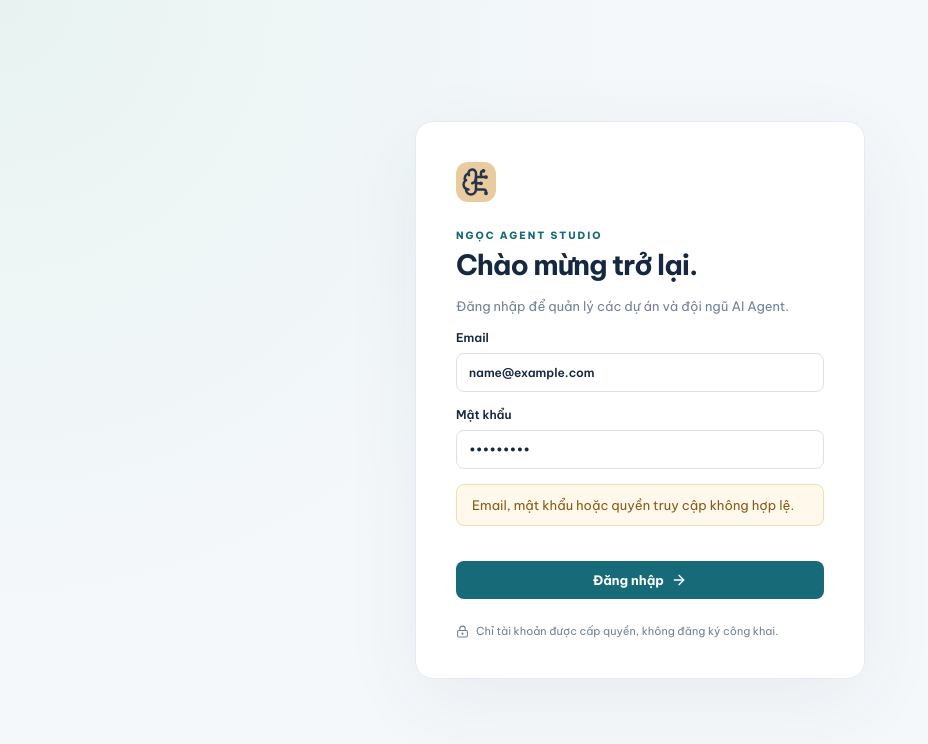
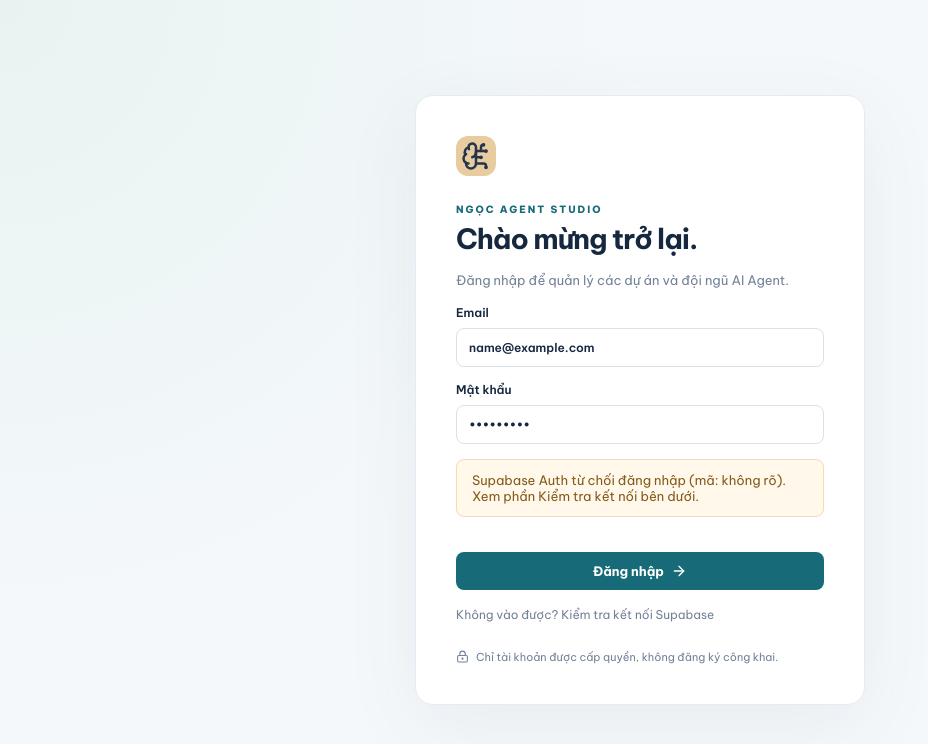
Before and after one commit to suvietai-stack/Ngoc-agent-studio, a Next.js app: page / in a window 1280 px wide. Both pictures are taken after typing "name@example.com", "Sample123" into the empty fields and a click on the button "Đăng nhập". Shown: the top 744 px of the page, without its empty margins (0-928 px from the left). Built offline with nearby package versions, Linux system fonts and the light colour scheme; no server answers.

Commit message:
fix: distinguish invalid credentials from Supabase connection and expired-session errors

```diff
--- a/src/components/login.tsx
+++ b/src/components/login.tsx
@@ -1,6 +1,50 @@
 "use client";
 import {useState} from "react";
 import {useRouter} from "next/navigation";
+import Link from "next/link";
 import {createClient} from "@/lib/supabase/browser";
 import {BrainCircuit,ArrowRight,LockKeyhole} from "lucide-react";
-export function Login(){const router=useRouter(),[email,setEmail]=useState(""),[password,setPassword]=useState(""),[error,setError]=useState(""),[busy,setBusy]=useState(false);async function submit(e:React.FormEvent){e.preventDefault();setBusy(true);setError("");const {error}=await createClient().auth.signInWithPassword({email,password});setBusy(false);if(error){setError("Email, mật khẩu hoặc quyền truy cập không hợp lệ.");return}router.refresh()}return <main className="screen"><section className="auth-card"><div className="brand-logo"><BrainCircuit size={30}/></div><span className="eyebrow">NGỌC AGENT STUDIO</span><h1>Chào mừng trở lại.</h1><p>Đăng nhập để quản lý các dự án và đội ngũ AI Agent.</p><form onSubmit={submit} className="form-stack"><label>Email<input type="email" value={email} onChange={e=>setEmail(e.target.value)} autoComplete="username" required placeholder="Email cá nhân"/></label><label>Mật khẩu<input type="password" value={password} onChange={e=>setPassword(e.target.value)} autoComplete="current-password" required/></label>{error&&<div className="alert">{error}</div>}<button className="primary full" disabled={busy}>{busy?"Đang đăng nhập...":"Đăng nhập"} <ArrowRight size={16}/></button></form><small className="privacy"><LockKeyhole size={13}/> Chỉ tài khoản được cấp quyền, không đăng ký công khai.</small></section></main>}
+
+export function Login(){
+ const router=useRouter();
+ const [email,setEmail]=useState("");
+ const [password,setPassword]=useState("");
+ const [error,setError]=useState("");
+ const [busy,setBusy]=useState(false);
+
+ async function submit(e:React.FormEvent){
+  e.preventDefault();
+  if(busy)return;
+  setBusy(true);
+  setError("");
+  try{
+   const {error:authError}=await createClient().auth.signInWithPassword({email,password});
+   if(authError){
+    if(authError.code==="invalid_credentials")setError("Email hoặc mật khẩu không đúng. Bạn có thể kiểm tra tài khoản rồi thử lại.");
+    else if(authError.code==="over_request_rate_limit")setError("Bạn đăng nhập quá nhiều lần. Vui lòng thử lại sau khi hết giới hạn.");
+    else if(authError.code==="refresh_token_already_used")setError("Phiên đăng nhập cũ đã hết hiệu lực. Đóng các tab Studio cũ và mở lại trang này.");
+    else setError("Supabase Auth từ chối đăng nhập (mã: "+(authError.code||"không rõ")+"). Xem phần Kiểm tra kết nối bên dưới.");
+    return;
+   }
+   router.refresh();
+  }catch{
+   setError("Không liên hệ được với Supabase Auth từ trình duyệt này. Hãy kiểm tra kết nối.");
+  }finally{
+   setBusy(false);
+  }
+ }
+ return <main className="screen"><section className="auth-card">
+  <div className="brand-logo"><BrainCircuit size={30}/></div>
+  <span className="eyebrow">NGỌC AGENT STUDIO</span>
+  <h1>Chào mừng trở lại.</h1>
+  <p>Đăng nhập để quản lý các dự án và đội ngũ AI Agent.</p>
+  <form onSubmit={submit} className="form-stack">
+   <label>Email<input type="email" value={email} onChange={e=>setEmail(e.target.value)} autoComplete="username" required placeholder="Email cá nhân"/></label>
+   <label>Mật khẩu<input type="password" value={password} onChange={e=>setPassword(e.target.value)} autoComplete="current-password" required/></label>
+   {error&&<div className="alert" role="alert">{error}</div>}
+   <button className="primary full" disabled={busy}>{busy?"Đang đăng nhập...":"Đăng nhập"} <ArrowRight size={16}/></button>
+  </form>
+  <p style={{marginTop:15,fontSize:12}}><Link href="/ket-noi">Không vào được? Kiểm tra kết nối Supabase</Link></p>
+  <small className="privacy"><LockKeyhole size={13}/> Chỉ tài khoản được cấp quyền, không đăng ký công khai.</small>
+ </section></main>;
+}
```
